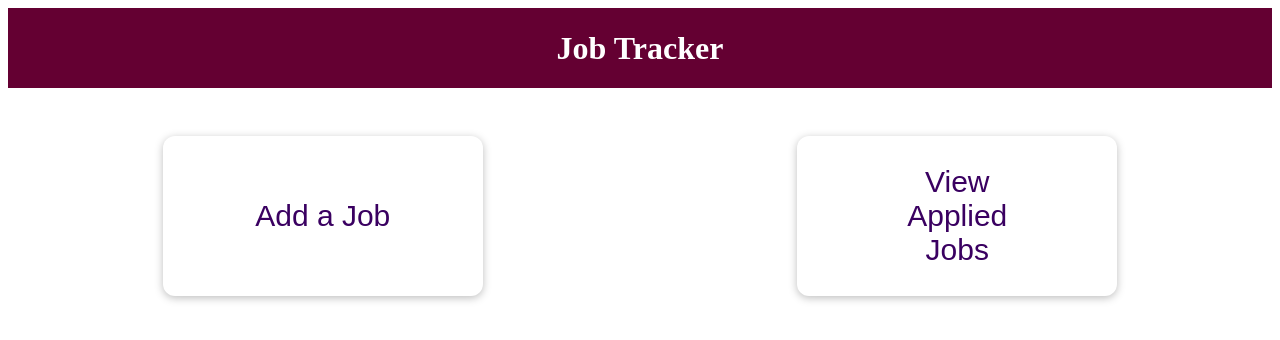
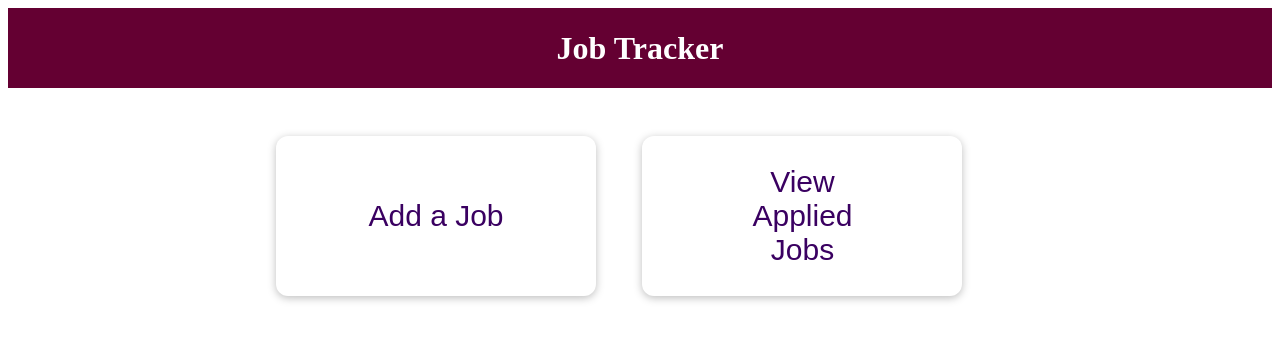
Before and after one commit to gautam0611/BookManager, a Vue app in the folder Frontend/: page / in a window 1280 px wide. Shown: the top 340 px of the page. Built offline with nearby package versions, Linux system fonts and the light colour scheme; the HTML template or start-up script is replaced by a standard one.

Commit message:
added router navigation

```diff
--- a/Frontend/src/components/Jobs/TheJobs.vue
+++ b/Frontend/src/components/Jobs/TheJobs.vue
@@ -1,11 +1,13 @@
 <template>
   <div class="button-container">
-    <base-button @click="setSelectedTab('add-a-job')" :mode="addAJobButton">Add a Job</base-button>
-    <base-button @click="setSelectedTab('applied-job')" :mode="appliedJobButton">View Applied Jobs</base-button>
+    <router-link to="/addJob" class="router-button">
+      <base-button :mode="addAJobButton">Add a Job</base-button>
+    </router-link>
+    <router-link to="/appliedJobs" class="router-button">
+      <base-button :mode="appliedJobButton">View Applied Jobs</base-button>
+    </router-link>
   </div>
-  <keep-alive>
-    <component :is="selectedTab"></component>
-  </keep-alive>
+  <router-view />
 </template>
 
 <script lang="ts">
@@ -49,4 +51,8 @@ export default defineComponent({
   height: 10vh;
   gap: 5px;
 }
+
+.router-button {
+  text-decoration: none
+}
 </style>
--- a/Frontend/src/components/UI/BaseButton.vue
+++ b/Frontend/src/components/UI/BaseButton.vue
@@ -23,6 +23,7 @@ button {
   max-width: 60rem;
   /* Constrain the maximum width */
   min-width: 20rem;
+  max-height: 10rem;
   /* Ensure a minimum size */
   border-radius: 12px;
   box-shadow: 0 2px 8px rgba(0, 0, 0, 0.26);
```
Also changed, not shown: Frontend/src/components/Nav/TheNavigation.vue (deleted, +0 -66 lines).
